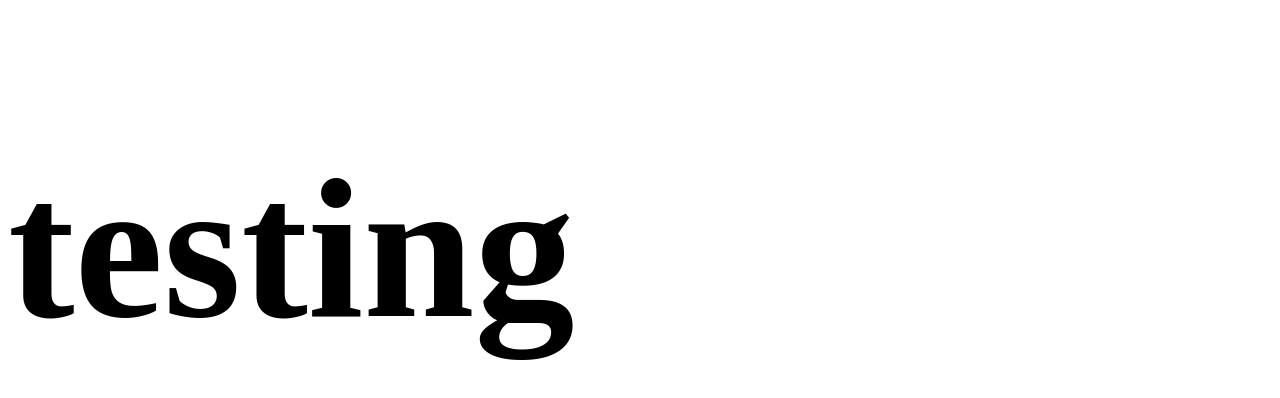
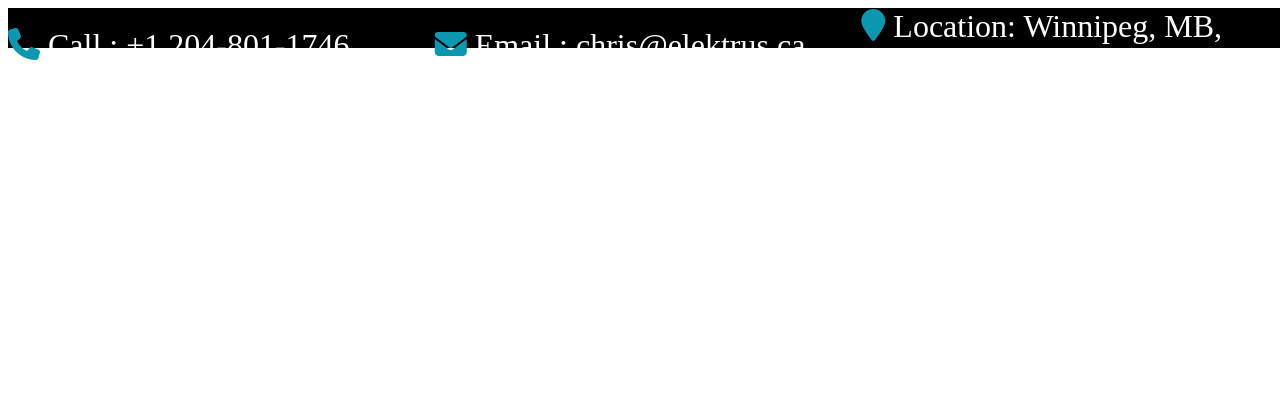
Before and after one commit to chrisgauthier742018/elektrusweb, a plain HTML site: page index.html in a window 1280 px wide. Drawn offline with Linux system fonts and the light colour scheme.

Commit message:
Created contact header

```diff
--- a/css/styles.css
+++ b/css/styles.css
@@ -1,3 +1,84 @@
-h1 {
-    font-size: 200px;
+:root {
+    /* dark shades of primary color*/
+    --clr-primary-1: #0a97b0;
+    --clr-primary-2: hsl(43, 77%, 27%);
+    --clr-primary-3: hsl(43, 72%, 37%);
+    --clr-primary-4: hsl(42, 63%, 48%);
+    /* primary/main color */
+    --clr-primary-5: hsl(42, 78%, 60%);
+    /* lighter shades of primary color */
+    --clr-primary-6: hsl(43, 89%, 70%);
+    --clr-primary-7: hsl(43, 90%, 76%);
+    --clr-primary-8: hsl(45, 86%, 81%);
+    --clr-primary-9: hsl(45, 90%, 88%);
+    --clr-primary-10: hsl(45, 100%, 96%);
+    /* darkest grey - used for headings */
+    --clr-grey-1: hsl(209, 61%, 16%);
+    --clr-grey-2: hsl(211, 39%, 23%);
+    --clr-grey-3: hsl(209, 34%, 30%);
+    --clr-grey-4: hsl(209, 28%, 39%);
+    /* grey used for paragraphs */
+    --clr-grey-5: hsl(210, 22%, 49%);
+    --clr-grey-6: hsl(209, 23%, 60%);
+    --clr-grey-7: hsl(211, 27%, 70%);
+    --clr-grey-8: hsl(210, 31%, 80%);
+    --clr-grey-9: hsl(212, 33%, 89%);
+    --clr-grey-10: hsl(210, 36%, 96%);
+    --clr-white: #fff;
+    --ff-primary: "Roboto", sans-serif;
+    --ff-secondary: "Open Sans", sans-serif;
+    --transition: all 0.3s linear;
+    --spacing: 0.25rem;
+    --radius: 0.5rem;
+    --light-shadow: 0 5px 15px rgba(0, 0, 0, 0.1);
+    --dark-shadow: 0 5px 15px rgba(0, 0, 0, 0.2);
+    --max-width: 1170px;
+  }
+
+nav {
+    margin-right: 5px;
+    background: black;
+    color: white;
+    height: 5vh;
+    width: 100vw;
+    display: grid;
+    grid-template-columns: 1fr 1fr 1fr;
+    align-items: center;
+    justify-content: space-between;
 }
+
+.phone-link {
+    color: white;
+    text-decoration: none;
+    font-size: 2rem;
+
+}
+
+.envelope-link {
+    color:white;
+    text-decoration: none;
+    font-size: 2rem;
+}
+
+.map-marker-link {
+    color:white;
+    text-decoration: none;
+    font-size: 2rem;
+}
+
+
+.fa-phone {
+    color:var(--clr-primary-1);
+    font-size: 2rem;
+}
+
+
+.fa-envelope {
+    color:var(--clr-primary-1);
+    font-size: 2rem;
+}
+
+.fa-map-marker {
+    color:var(--clr-primary-1);
+    font-size: 2rem;
+}
--- a/index.html
+++ b/index.html
@@ -5,10 +5,35 @@
     <meta name="viewport" content="width=device-width, initial-scale=1.0">
     <title>Elektrus Communications Web Site &copy;</title>
     <link rel="stylesheet" href="css/styles.css">
+    <!-- font awesome style -->
+    <link rel="stylesheet" href="https://cdnjs.cloudflare.com/ajax/libs/font-awesome/6.4.2/css/all.min.css" integrity="sha512-z3gLpd7yknf1YoNbCzqRKc4qyor8gaKU1qmn+CShxbuBusANI9QpRohGBreCFkKxLhei6S9CQXFEbbKuqLg0DA==" crossorigin="anonymous" referrerpolicy="no-referrer" />
+
 </head>
 <body>
+<nav>
+        <a class="phone-link" href="">
+          <i class="fa fa-phone" aria-hidden="true"></i>
+          <span>
+            Call : +1 204-801-1746
+          </span>
+        </a>
+        <a href="" class="envelope-link">
+          <i class="fa fa-envelope" aria-hidden="true"></i>
+          <span>
+            Email : chris@elektrus.ca
+          </span>
+        </a>
+        <a href="" class="map-marker-link">
+          <i class="fa fa-map-marker" aria-hidden="true"></i>
+          <span>
+            Location: Winnipeg, MB, Canada
+          </span>
+        </a>
+      </div>
+    </div>
+  </div>
 
-    <h1>testing</h1>
+</nav>
 
 </body>
 </html>
```
